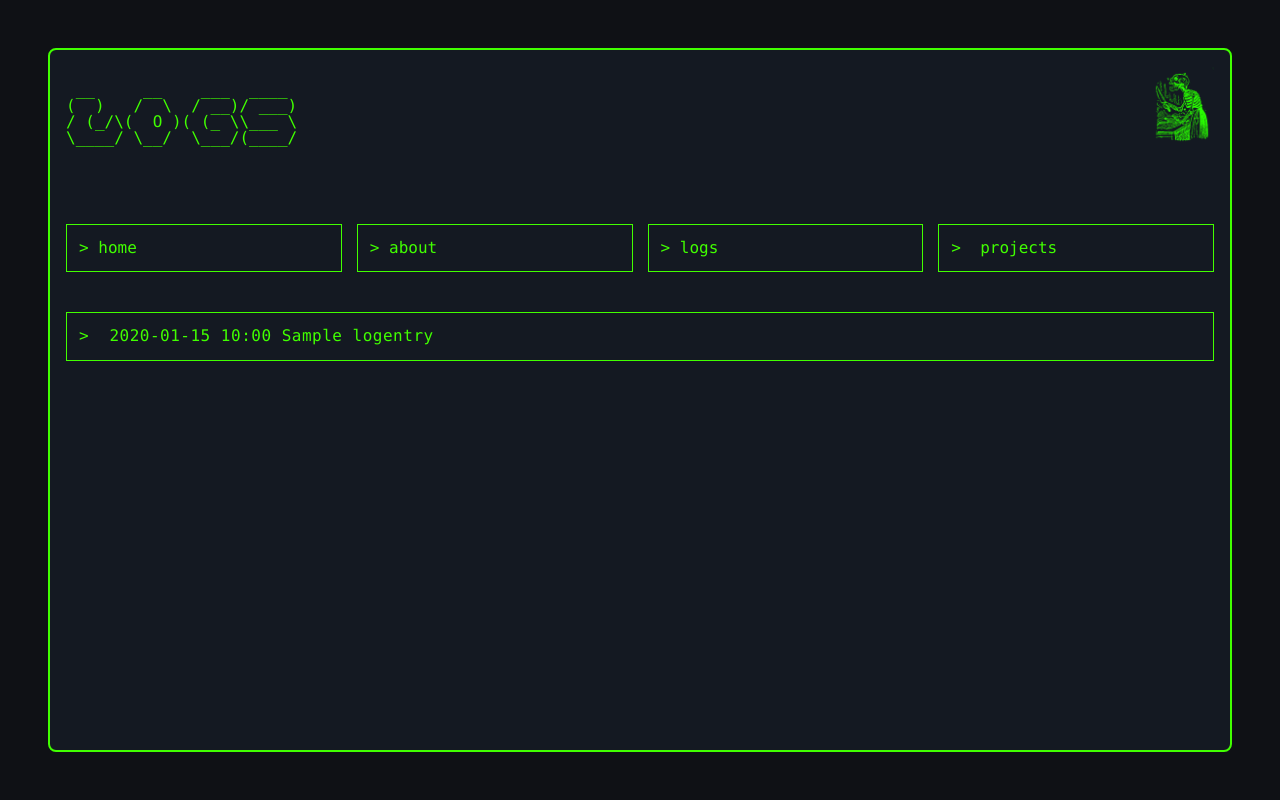
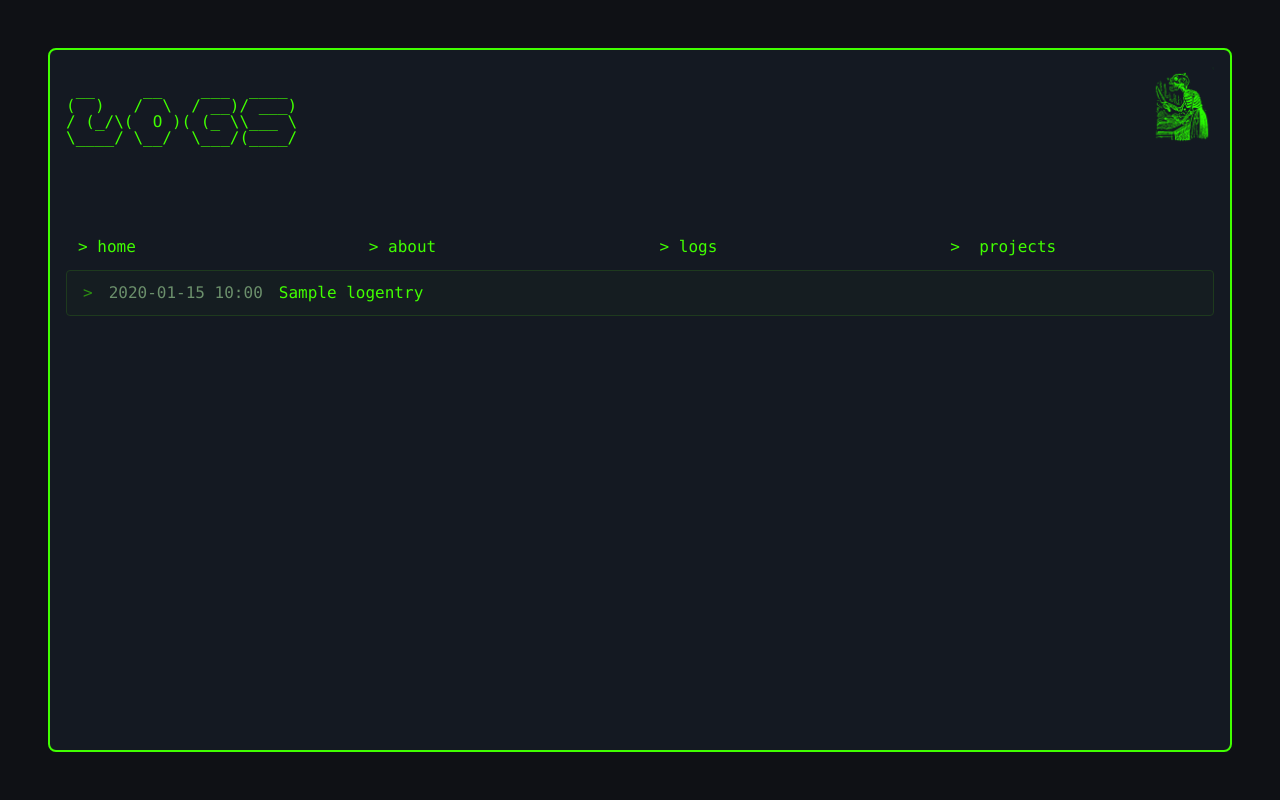
Before and after one commit to tenochca/personal_website, a FastAPI app: page /logs in a window 1280 px wide. Run offline with FastAPI, Linux system fonts and the light colour scheme; tables that the repository leaves empty hold one stand-in row (values such as "Sample post").

Commit message:
added new styling to logs

```diff
--- a/static/style.css
+++ b/static/style.css
@@ -3,7 +3,12 @@
 }
 
 :root {
-  --cyber-blue: #41FF00;
+    --bg: #0d1117;
+    --border: #1e3a1e;
+    --green-dim: #4a9d4a;
+    --green-bright: #41FF00;
+    --green-muted: #6b8f6b;
+    --text-light: #c9f7c9;
 }
 
 body {
@@ -309,7 +314,7 @@ body {
 
 .project-node:focus-visible,
 .project-modal__close:focus-visible {
-  outline: 1px dashed var(--cyber-blue);
+  outline: 1px dashed var(--green-bright);
   outline-offset: 2px;
 }
 
@@ -319,3 +324,58 @@ body {
     width: 100%;
     font-family: Consolas, "Courier New", monospace;
 }
+
+.list {
+    border:1px solid var(--border);
+    border-radius: 4px;
+    overflow: hidden;
+    background: rgba(57, 255, 20, 0.015)
+}
+
+.list-entry {
+    display: flex;
+    align-items:baseline;
+    gap: 1rem;
+    padding: 0.65rem 1rem;
+    border-bottom: 1px solid var(--border);
+    text-decoration: none;
+    font-family: Consolas, "Courier New", monospace;
+    transition: background 0.15s ease, color 0.15s ease;
+}
+
+.list-entry:last-child {border-bottom: none; }
+
+.list-entry .prompt {
+    color: var(--green-bright);
+    opacity: 0.5;
+    flex-shrink: 0;
+}
+
+.list-entry .timestamp {
+    color: var(--green-muted);
+    flex-shrink: 0;
+    min-width: 150px;
+    font-size: 0.85;
+}
+
+.list-entry .title {
+    color: var(--green-bright);
+    overflow: hidden;
+    text-overflow: ellipsis;
+    white-space: nowrap;
+}
+
+.list-entry:hover {
+    background: rgba(57, 255, 20, 0.08);
+    cursor: pointer;
+}
+
+.log-entry:hover .timestamp { color: var(--green-bright); }
+.log-entry:hover .prompt { opacity: 1; }
+.log-entry:hover .title { color: #ffffff; }
+
+/* Stack timestamp above title on narrow screens */
+@media (max-width: 520px) {
+  .log-entry { flex-wrap: wrap; }
+  .log-entry .timestamp { min-width: auto; }
+}
--- a/templates/logs.html
+++ b/templates/logs.html
@@ -19,10 +19,14 @@
 {% endblock %}
 
 {% block content %}
-<div class="project-nodes">
+<div class="list">
     <!--<a href="/logs/new" class="node">create log</a>-->
     {% for log in log_messages %}
-        <a href="logs/{{ log.id }}" class="node project-node"> {{  log.formatted_created_at }} {{log.title}}</a>
+    <a href="logs/{{ log.id }}" class="list-entry">
+        <span class="prompt">&gt;</span>
+        <span class="timestamp">{{ log.formatted_created_at }}</span>
+        <span class="title">{{ log.title }}</span>
+    </a>
     {% endfor %}
 </div>
 {% endblock %}
```
